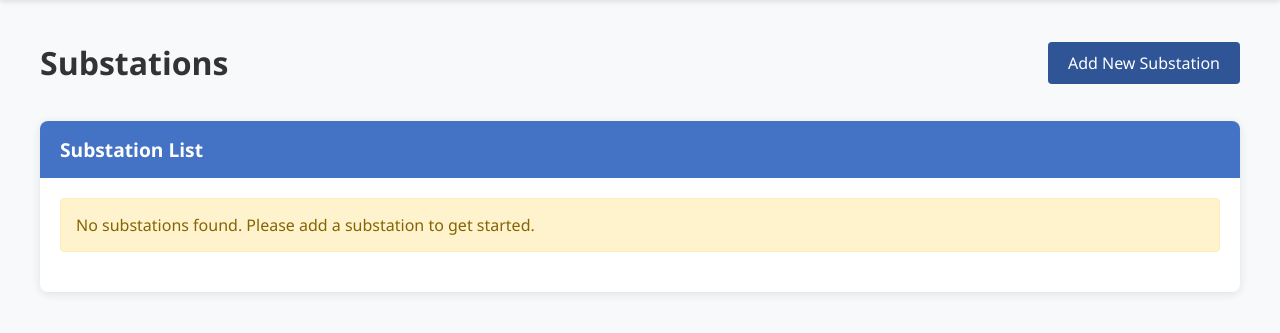
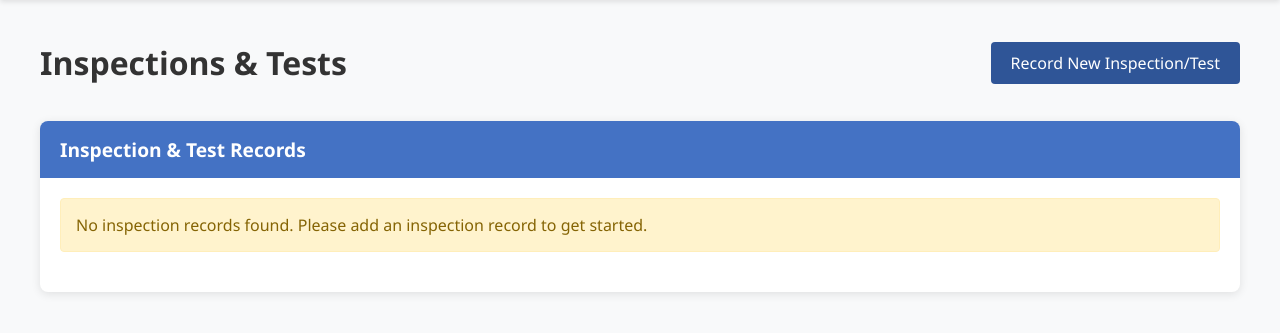
Before and after one commit to hamzan95/fire-fighting-reliability, a Flask app: page /substations in a window 1280 px wide. Shown: the part 85-418 px from the top of the page. Run offline with Flask 3, Linux system fonts and the light colour scheme; data that the repository does not hold is empty.

Commit message:
substations.html

```diff
--- a/src/templates/substations.html
+++ b/src/templates/substations.html
@@ -1,42 +1,42 @@
 {% extends 'base.html' %}
 
-{% block title %}Substations - Fire Fighting System Reliability{% endblock %}
+{% block title %}Inspections - Fire Fighting System Reliability{% endblock %}
 
 {% block content %}
 <div class="d-flex justify-content-between align-items-center mb-3">
-    <h1>Substations</h1>
-    <a href="{{ url_for('main.add_substation') }}" class="btn btn-primary">Add New Substation</a>
+    <h1>Inspections & Tests</h1>
+    <a href="{{ url_for('main.add_inspection') }}" class="btn btn-primary">Record New Inspection/Test</a>
 </div>
 
 <div class="card">
-    <div class="card-header">Substation List</div>
+    <div class="card-header">Inspection & Test Records</div>
     <div class="card-body">
-        {% if substations %}
+        {% if inspections %}
         <table class="table">
             <thead>
                 <tr>
+                    <th>Date</th>
                     <th>Substation ID</th>
-                    <th>Name</th>
-                    <th>Coverage Status</th>
-                    <th>Actions</th>
+                    <th>Inspection Status</th>
+                    <th>Testing Status</th>
+                    <th>Notes</th>
                 </tr>
             </thead>
             <tbody>
-                {% for substation in substations %}
+                {% for inspection in inspections %}
                 <tr>
-                    <td>{{ substation.substation_id }}</td>
-                    <td>{{ substation.substation_name }}</td>
-                    <td>{{ substation.coverage_status }}</td>
-                    <td>
-                        <a href="{{ url_for('main.edit_substation', substation_id=substation.substation_id) }}" class="btn btn-sm btn-primary">Edit</a>
-                    </td>
+                    <td>{{ inspection.inspection_date.strftime('%Y-%m-%d') }}</td>
+                    <td>{{ inspection.substation_id }}</td>
+                    <td>{{ inspection.inspection_status }}</td>
+                    <td>{{ inspection.testing_status }}</td>
+                    <td>{{ inspection.notes or '-' }}</td>
                 </tr>
                 {% endfor %}
             </tbody>
         </table>
         {% else %}
         <div class="alert alert-warning">
-            No substations found. Please add a substation to get started.
+            No inspection records found. Please add an inspection record to get started.
         </div>
         {% endif %}
     </div>
```
